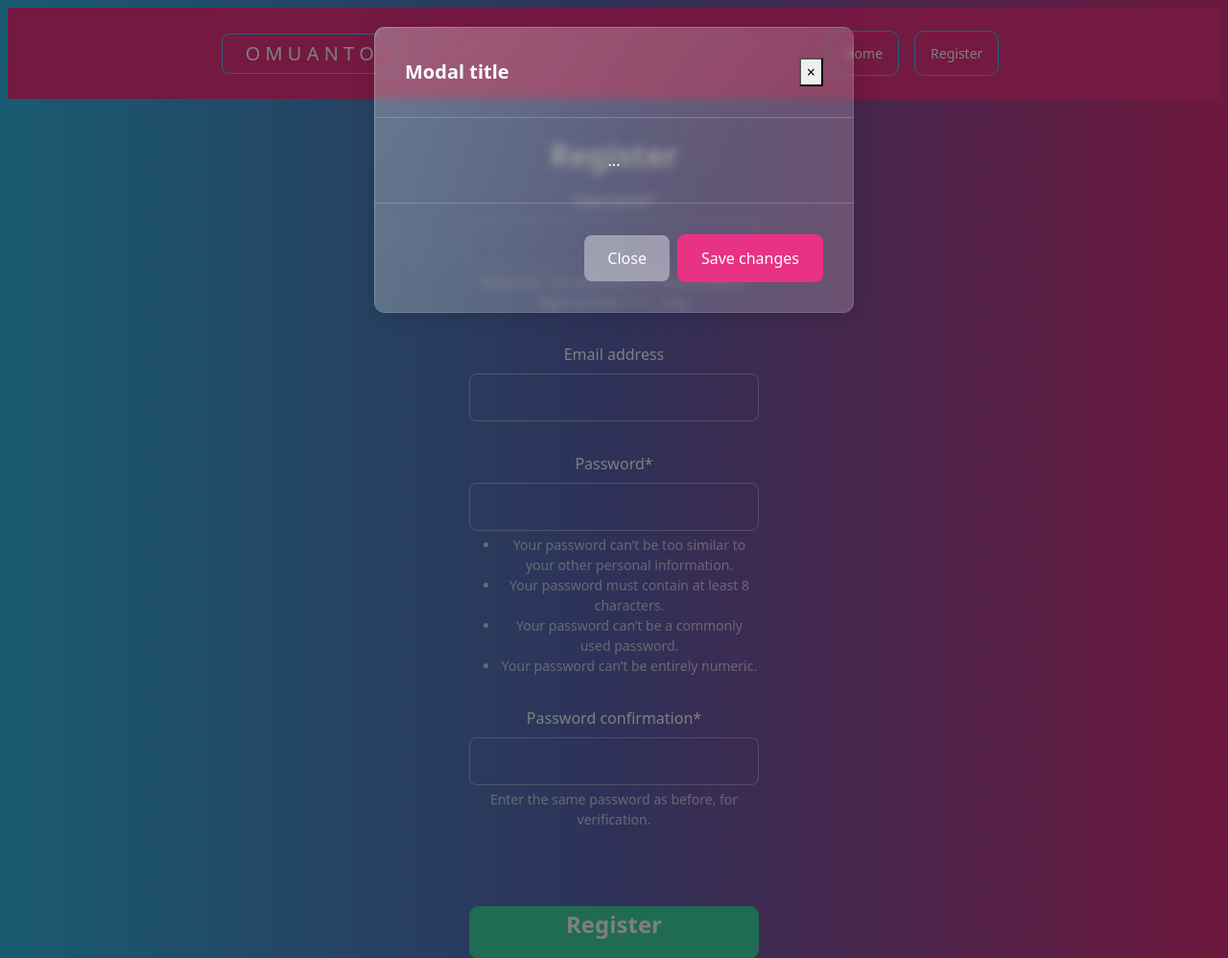
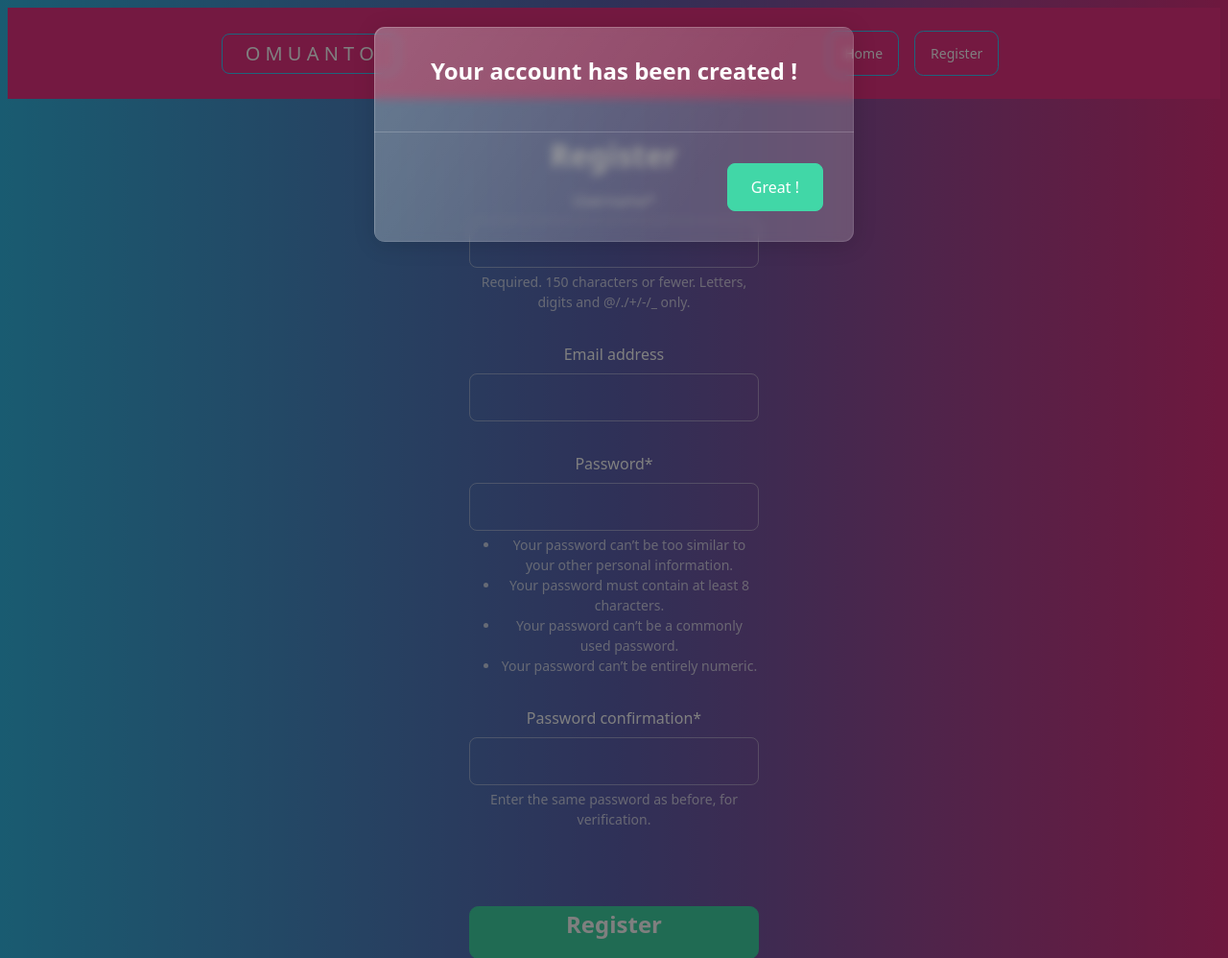
Before and after one commit to HugrisseDev/Django-task-manager, a Django app: page /register/ in a window 1280 px wide, after a click on "Register". Shown: the top 998 px of the page at 96% size. Run offline with Django 4.2, Linux system fonts and the light colour scheme; some libraries are stand-ins or nearby versions.

Commit message:
update register.html
some updated about the modal popup after the user registration

```diff
--- a/templates/register.html
+++ b/templates/register.html
@@ -33,7 +33,7 @@
 
 
                     <!-- Button trigger modal -->
-                    <button type="submit" class="btn col-10 col-md-8 col-lg-12 btn-success btn-sm" data-toggle="modal" data-target="#exampleModal">
+                    <button type="button" class="btn col-10 col-md-8 col-lg-12 btn-success btn-sm" data-toggle="modal" data-target="#exampleModal">
                         <h4 class=" mx-auto ">Register</h4>
                     </button>
 
@@ -41,18 +41,19 @@
                     <div class="modal fade" id="exampleModal" tabindex="-1" role="dialog" aria-labelledby="exampleModalLabel" aria-hidden="true">
                         <div class="modal-dialog" role="document">
                                 <div class="modal-content">
-                                    <div class="modal-header">
-                                    <h5 class="modal-title" id="exampleModalLabel">Modal title</h5>
-                                    <button type="button" class="close" data-dismiss="modal" aria-label="Close">
-                                        <span aria-hidden="true">&times;</span>
-                                    </button>
-                                    </div>
+                                    {% comment %} <div class="modal-header">
+                                        <h5 class="modal-title" id="exampleModalLabel">Modal title</h5>
+                                        <button type="button" class="close" data-dismiss="modal" aria-label="Close">
+                                            <span aria-hidden="true">&times;</span>
+                                        </button>
+                                    </div> {% endcomment %}
                                     <div class="modal-body">
-                                    ...
+
+                                        <h4>Your account has been created !</h4>
+
                                     </div>
                                     <div class="modal-footer">
-                                    <button type="button" class="btn btn-secondary" data-dismiss="modal">Close</button>
-                                    <button type="button" class="btn btn-primary">Save changes</button>
+                                    <button type="submit" class="btn btn-success" data-dismiss="modal">Great !</button>
                                     </div>
                                 </div>
                         </div>
```
